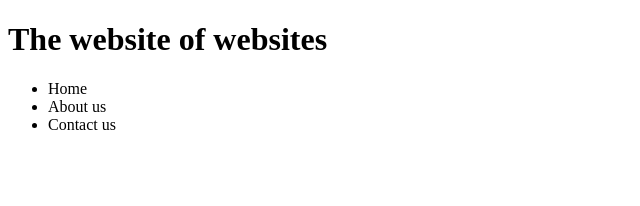
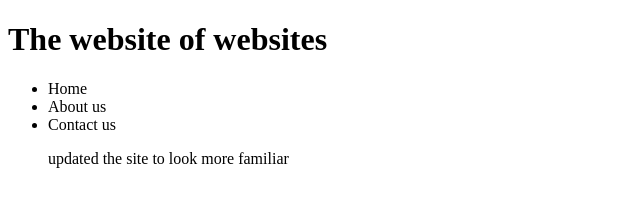
Before and after one commit to Jeansterious/learn-git, a plain HTML site: page index.html in a window 1280 px wide. Shown: the whole page, without its empty margins (0-640 px from the left). Drawn offline with Linux system fonts and the light colour scheme.

Commit message:
add a list and paragraph

```diff
--- a/index.html
+++ b/index.html
@@ -11,6 +11,7 @@
         <li>Home</li>
         <li>About us</li>
         <li>Contact us</li>
+        <p>updated the site to look more familiar</p>
     </ul>
 </body>
 </html>
```
